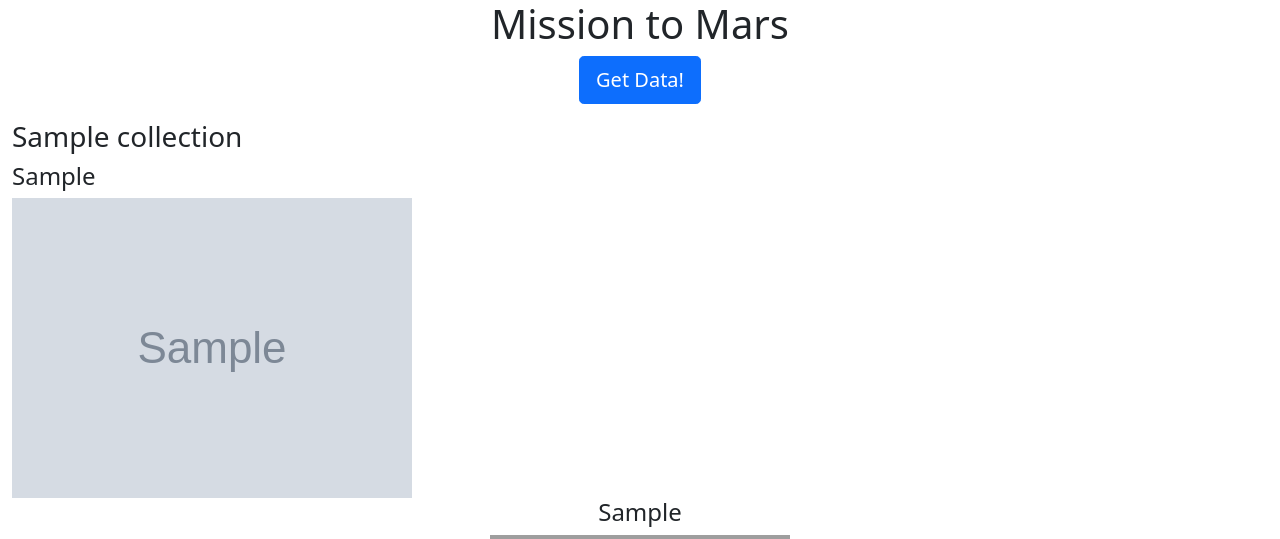
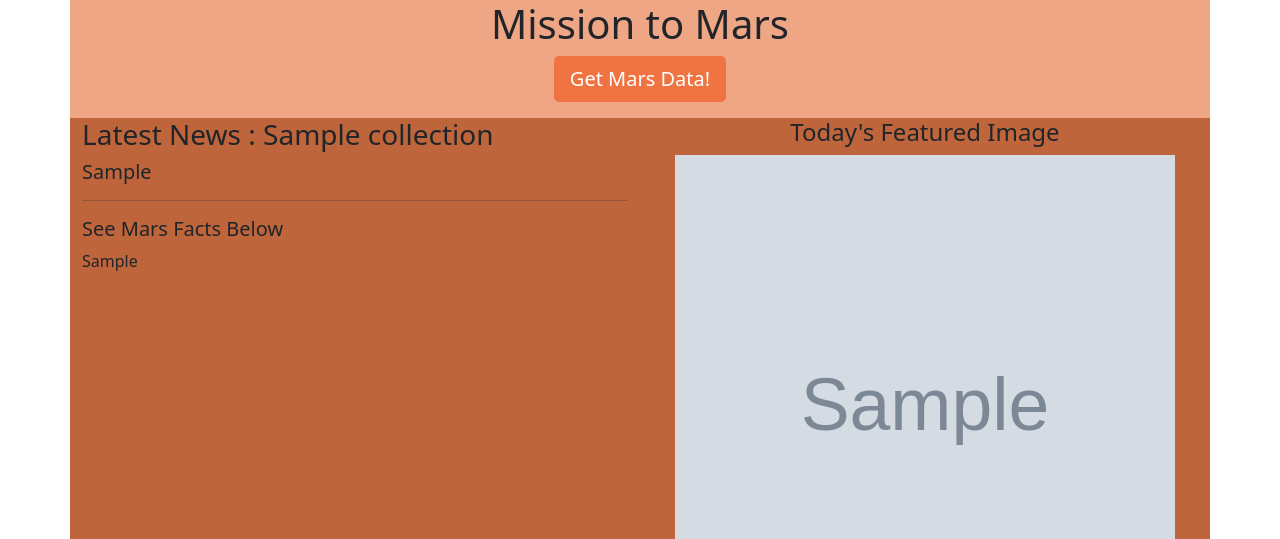
Before and after one commit to harikapeddi/Mars-Web-Scraping, a Flask app: page / in a window 1280 px wide. Shown: the top 539 px of the page. Run offline with Flask 2, Linux system fonts and the light colour scheme; grey boxes marked "Sample" are stand-in pictures; a database or web service that is not in the repository returns one stand-in record (values such as "Sample title"); some libraries are stand-ins or nearby versions; grey boxes are pictures that could not be loaded.

Commit message:
completed homework except for the table

```diff
--- a/Missions_to_Mars/templates/index.html
+++ b/Missions_to_Mars/templates/index.html
@@ -11,55 +11,68 @@
     <title>Mission to Mars</title>
   </head>
   <body>
-    <div class="container-fluid">
+    <div class="container">
+      <div class="row" style="background-color: #eea684;">
+        <div class="col-12">
           <div class="jumbotron text-center">
             <h1>Mission to Mars</h1>
             <!-- <p>Beach. Rainforest. Volcano. Tree House. Sloths.</p> -->
-        <p><a class="btn btn-primary btn-lg" href="/scrape" role="button">Get Data!</a></p>
+            <p><a class="btn btn-primary btn-lg" href="/scrape" role="button" style="background-color: #f07342; border: hidden;">Get Mars Data!</a></p>
+          </div>
+        </div>
       </div>
     </div>
 
-    <div class="container-fluid">
+    <div class="container">
+      <div class="row" style="background-color: #be653b;">
+        <div class="col-6">
           <div class="jumbotron" >
-        <h3>{{ mars_data.news_title }}</h3>
-        <h4>{{ mars_data.news_p }}</h4>
+            <h3>Latest News : {{ mars_data.news_title }}</h3>
+            <h5>{{ mars_data.news_p }}</h5>
+            <hr>
+            <h5>See Mars Facts Below</h5>
+            {{mars_data.facts_table}}
+          </div>
+        </div>
+        <div class="col-6">
+          <div class="jumbotron text-center" >
+            <h4>Today's Featured Image</h4>
+            <img src="{{ mars_data.featured_img }}" alt="Featured Image" style="height: 500px; width: 500px;">
+          </div>
+        </div>
       </div>
     </div>
 
-    <div class="container-fluid">
-      <div class="jumbotron" >
-        <img src="{{ mars_data.featured_img }}" alt="Featured Image">
+    <div class="container">
+      <div class="row" style="background-color: #eea684;">
+        <div class="col-6">
+          <div class="jumbotron text-center" >
+            <h4>{{ mars_data.hs_data_1_t }}</h4>
+            <img src="{{ mars_data.hs_data_1 }}" alt="Featured Image" style="height: 500px; width: 500px;">
           </div>
         </div>
-    <div class="container-fluid">
+        <div class="col-6">
           <div class="jumbotron text-center" >
-        <h4>{{ mars_data.hs_data_1_t }}</h4>
-        <img src="{{ mars_data.hs_data_1 }}" alt="Featured Image" style="height: 300px; width: 300px;">
+            <h4>{{ mars_data.hs_data_2_t }}</h4>
+            <img src="{{ mars_data.hs_data_2 }}" alt="Featured Image" style="height: 500px; width: 500px;">
           </div>
         </div>
-    <div class="container-fluid">
-      <div class="jumbotron text-center" >
-        <h4>{{ mars_data.hs_data_2_t }}</h4>
-        <img src="{{ mars_data.hs_data_2 }}" alt="Featured Image"  style="height: 300px; width: 300px;">
       </div>
     </div>
-    <div class="container-fluid">
+    <div class="container">
+      <div class="row" style="background-color: #be653b;">
+        <div class="col-6">
           <div class="jumbotron text-center" >
             <h4>{{ mars_data.hs_data_3_t }}</h4>
-        <img src="{{ mars_data.hs_data_3 }}" alt="Featured Image"  style="height: 300px; width: 300px;">
+            <img src="{{ mars_data.hs_data_1 }}" alt="Featured Image" style="height: 500px; width: 500px;">
           </div>
         </div>
-    <div class="container-fluid">
+        <div class="col-6">
           <div class="jumbotron text-center" >
             <h4>{{ mars_data.hs_data_4_t }}</h4>
-        <img src="{{ mars_data.hs_data_4 }}" alt="Featured Image"  style="height: 300px; width: 300px;">
+            <img src="{{ mars_data.hs_data_2 }}" alt="Featured Image" style="height: 500px; width: 500px;">
           </div>
         </div>
-    <div class="container-fluid">
-      <div class="jumbotron text-center" >
-        <table>
-
-        </table>
       </div>
     </div>
 
```
Also changed, not shown: Missions_to_Mars/scrape_mars.py (+7 -1 lines). Lines whose indentation alone changed are shown as unchanged.
